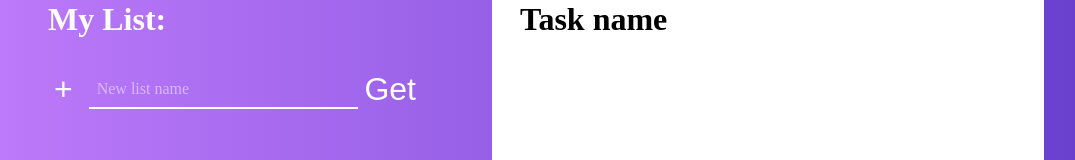
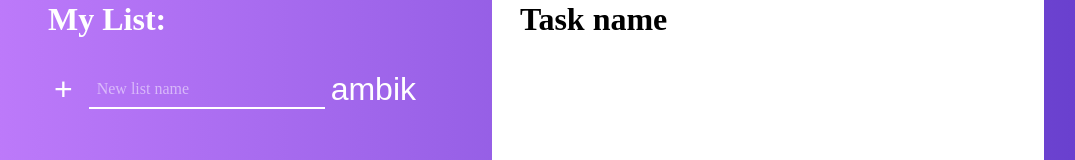
Before and after one commit to WalZKiller/ToDo_List_App, a React (Create React App) app: page / in a window 1280 px wide. Shown: the part 215-375 px from the top of the page, without its empty margins (124-1199 px from the left). Built offline with nearby package versions, Linux system fonts and the light colour scheme.

Commit message:
successfully console logged input field texts

```diff
--- a/src/components/InputText/index.js
+++ b/src/components/InputText/index.js
@@ -7,16 +7,15 @@ const InputText = () => {
 
     const [state, setState] = useState('');
 
-    console.log('gg');
-
     return (
         <Wrapper
             type="text"
             placeholder="New list name"
             value = {state}
-            onChange={e => setState(e.target.value)}
+            onChange={e => setState(e.currentTarget.value)}
         />
     );
 };
 
+
 export default InputText;
--- a/src/components/TaskListCard/index.js
+++ b/src/components/TaskListCard/index.js
@@ -4,15 +4,15 @@ import React, { useState, useEffect } from 'react';
 import { Wrapper, TaskListHeader, TaskListContent, IndividualTask  } from './TaskListCard.styles';
 
 //Components
+import TaskListForm from '../TaskListForm';
 import Button from '../Button';
-import InputText from '../InputText';
 
 const TaskListCard = () => {
 
     const [text, setText] = useState('');
 
     function save() {
-        localStorage.setItem("idtasklist", text)
+        localStorage.setItem("idtasklist", '')
     };
 
     function get() {
@@ -26,15 +26,7 @@ const TaskListCard = () => {
             <TaskListHeader>My List:</TaskListHeader>
             <TaskListContent>
                 <IndividualTask>
-                    <Button
-                    text="+"
-                    callback={save}
-                    />
-                    <InputText />
-                    <Button
-                    text="Get"
-                    callback={get}
-                    />
+                   <TaskListForm />
                 </IndividualTask>
             </TaskListContent>
         </Wrapper>
--- /dev/null
+++ b/src/components/TaskListForm/TaskListForm.styles.js
@@ -0,0 +1,31 @@
+import styled from "styled-components";
+
+export const Button = styled.button`
+    background: none;
+    border: none;
+    color: white;
+    font-size: 2rem;
+    margin-right: 10px;
+    transition: 0.5s;
+    cursor: pointer;
+
+    :hover {
+        color: rgba(255, 255, 255, 0.7);
+    }
+`;
+
+export const InputField = styled.input`
+    background: none;
+    border: none;
+    border-bottom: 2px solid white;
+    font-family: 'Quicksand';
+    font-weight: 500;
+    font-size: 1rem;
+    color: white;
+    width: 20vw;
+    padding: 0 8px;
+
+    ::placeholder {
+        color: rgba(255, 255, 255, 0.5);
+    }
+`;
--- /dev/null
+++ b/src/components/TaskListForm/index.js
@@ -0,0 +1,33 @@
+import React, { useState } from 'react';
+
+//Styles
+import { Button, InputField } from './TaskListForm.styles';
+
+const TaskListForm = () => {
+
+    const [state, setState] = useState('');
+
+    function save() {
+        localStorage.setItem("idtasklist", state)
+    };
+
+    function get() {
+        let x = localStorage.getItem("idtasklist")
+        console.log(x);
+    };
+
+    return (
+        <>
+            <Button type='button' onClick={save}>+</Button>
+            <InputField
+                type="text"
+                placeholder="New list name"
+                value = {state}
+                onChange={e => setState(e.target.value)}
+            />
+            <Button type='button' onClick={get}>ambik</Button>
+        </>
+    );
+};
+
+export default TaskListForm;
```
